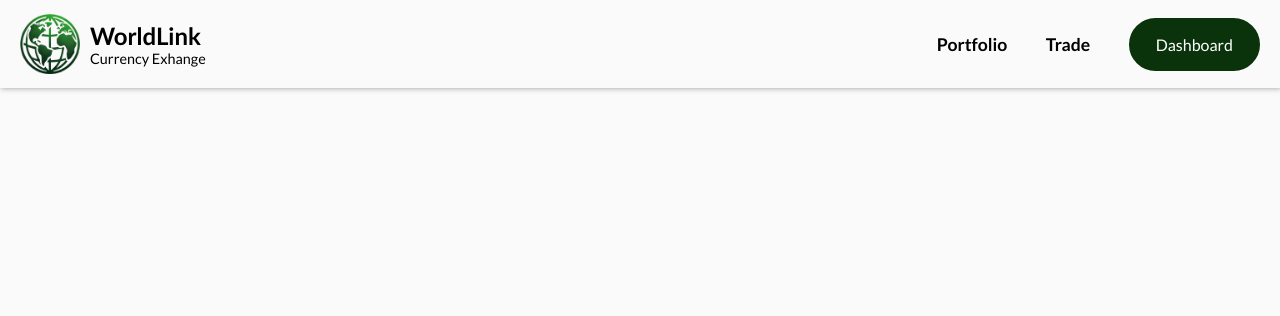
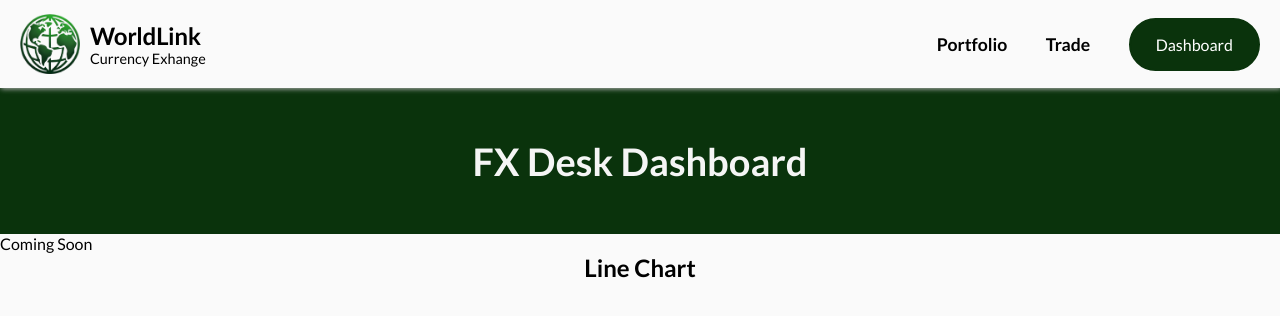
Before and after one commit to jjdubski/WorldLinkBank, a React (Vite) app in the folder northern-hack/: page /dashboard in a window 1280 px wide. Shown: the top 316 px of the page. Built offline with nearby package versions, Linux system fonts and the light colour scheme.

Commit message:
fix graph

```diff
--- a/northern-hack/package.json
+++ b/northern-hack/package.json
@@ -11,7 +11,9 @@
   },
   "dependencies": {
     "axios": "^1.7.7",
+    "chart.js": "^4.4.5",
     "react": "^18.3.1",
+    "react-chartjs-2": "^5.2.0",
     "react-dom": "^18.3.1",
     "react-router-dom": "^6.27.0"
   },
--- a/northern-hack/src/pages/dashboard/dashboard.jsx
+++ b/northern-hack/src/pages/dashboard/dashboard.jsx
@@ -3,10 +3,84 @@ import "./dashboard.css";
 import Navbar from "../../components/navbar/Navbar";
 
 const Dashboard = () => {
+
+    // const info = [
+    //     {date: '2020-10-01', rates: {USDtoJPY: 105, USDtoGBP: 0.98, USDtoEUR: 0.95, USDtoAUD: 1.3}},
+    //     {date: '2020-10-02', rates: {USDtoJPY: 110, USDtoGBP: 0.78, USDtoEUR: 0.85, USDtoAUD: 1.4}},
+    //     {date: '2020-10-03', rates: {USDtoJPY: 100, USDtoGBP: 1.18, USDtoEUR: 0.75, USDtoAUD: 1.5}},
+    //     {date: '2020-10-04', rates: {USDtoJPY: 120, USDtoGBP: 0.50, USDtoEUR: 0.65, USDtoAUD: 2}},
+    // ]
+
+    // const [chartData, setChartData] = useState({
+    //     datasets: [{
+    //         label: 'Currency Rates EX',
+    //         data: info,
+    //         backgroundColor: [
+    //             'red',
+    //             'blue',
+    //             'green'
+    //         ],
+    //         borderColor: [
+    //             'red',
+    //             'blue',
+    //             'green'
+    //         ],
+    //         tension: 0.5,
+    //         parsing: {
+    //             xAxisKey: 'currency',
+    //             yAxisKey: 'rates.USDtoJPY'
+    //         }
+    //     }]
+    //   });
+
+    // const data = {
+    //     datasets: [{
+    //         label: 'Currency Rates EX',
+    //         data: info,
+    //         backgroundColor: [
+    //             'red',
+    //             'blue',
+    //             'green'
+    //         ],
+    //         borderColor: [
+    //             'red',
+    //             'blue',
+    //             'green'
+    //         ],
+    //         tension: 0.5,
+    //         parsing: {
+    //             xAxisKey: 'currency',
+    //             yAxisKey: 'rate.USDtoJPY'
+    //         }
+    //     }],
+    //     }
+
+        // const config = {
+        //     type: 'line',
+        //     data: info,
+        //     options: {
+        //       responsive: true,
+        //       plugins: {
+        //         legend: {
+        //           position: 'top',
+        //         },
+        //         title: {
+        //           display: false,
+        //           text: 'Chart.js Line Chart'
+        //         }
+        //       }
+        //     },
+        //   };
+
     return (
         <>
         <Navbar/>
         <div className='dashboard'>
+            <h1 style={{fontSize: 38}}>FX Desk Dashboard</h1>
+            <p>Coming Soon</p>
+                <div className="chart-container">
+                <h2 style={{ textAlign: "center" }}>Line Chart</h2>
+                </div>
         </div>
         </>
     )
--- a/northern-hack/src/pages/portfolio/portfolio.jsx
+++ b/northern-hack/src/pages/portfolio/portfolio.jsx
@@ -8,7 +8,7 @@ const Portfolio = () => {
     return (
         <>
         <Navbar/>
-        <h1>Current Holdings</h1>
+        <h1 style={{fontSize: 38}}>Current Holdings</h1>
         <div className='portfolio'>
             <Networth/>
         </div>
```
Also changed, not shown: northern-hack/src/pages/rates/rates.jsx (deleted, +0 -15 lines), northern-hack/src/components/networth/networthGraph.jsx (line endings or trailing spaces), northern-hack/src/pages/rates/rates.css (deleted), 1 other file (tests, documents, lock files or other folders).
